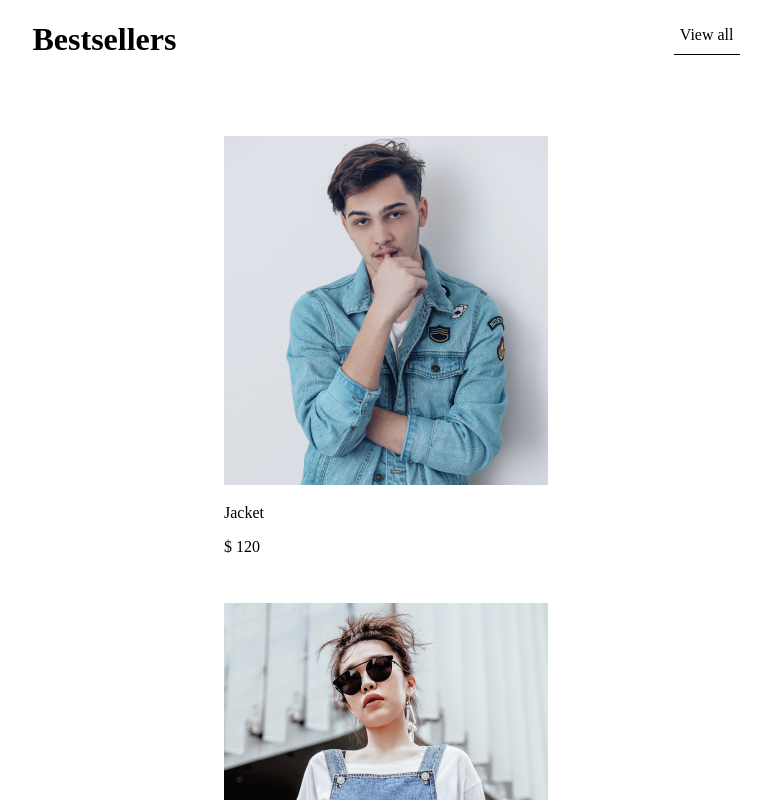
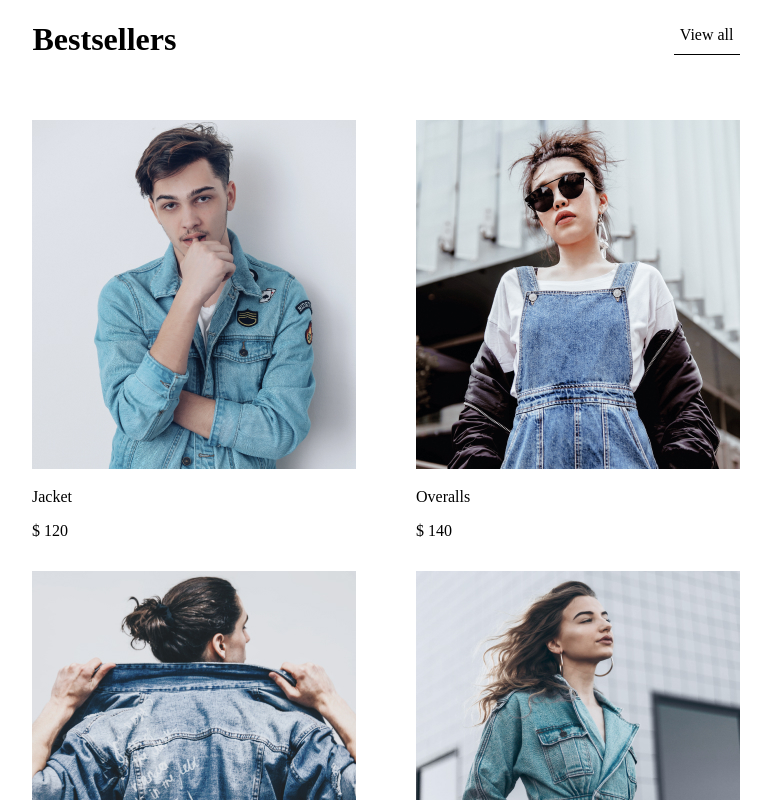
Before and after one commit to hellonasd/denim-app, a React (Create React App) app: page / in a window 1280 px wide. Shown: the top 800 px of the page, without its empty margins (254-1025 px from the left). Built offline with nearby package versions, Linux system fonts and the light colour scheme.

Commit message:
technical commit

```diff
--- a/src/index.css
+++ b/src/index.css
@@ -1,7 +1,4 @@
-<<<<<<< HEAD
-=======
-/*Base style file*/
->>>>>>> 7db8d1dd6f891cad4fdbbd2a6b0d88741031ab40
+
 /*! normalize.css v8.0.1 | MIT License | github.com/necolas/normalize.css */
 
 /* Document
```
